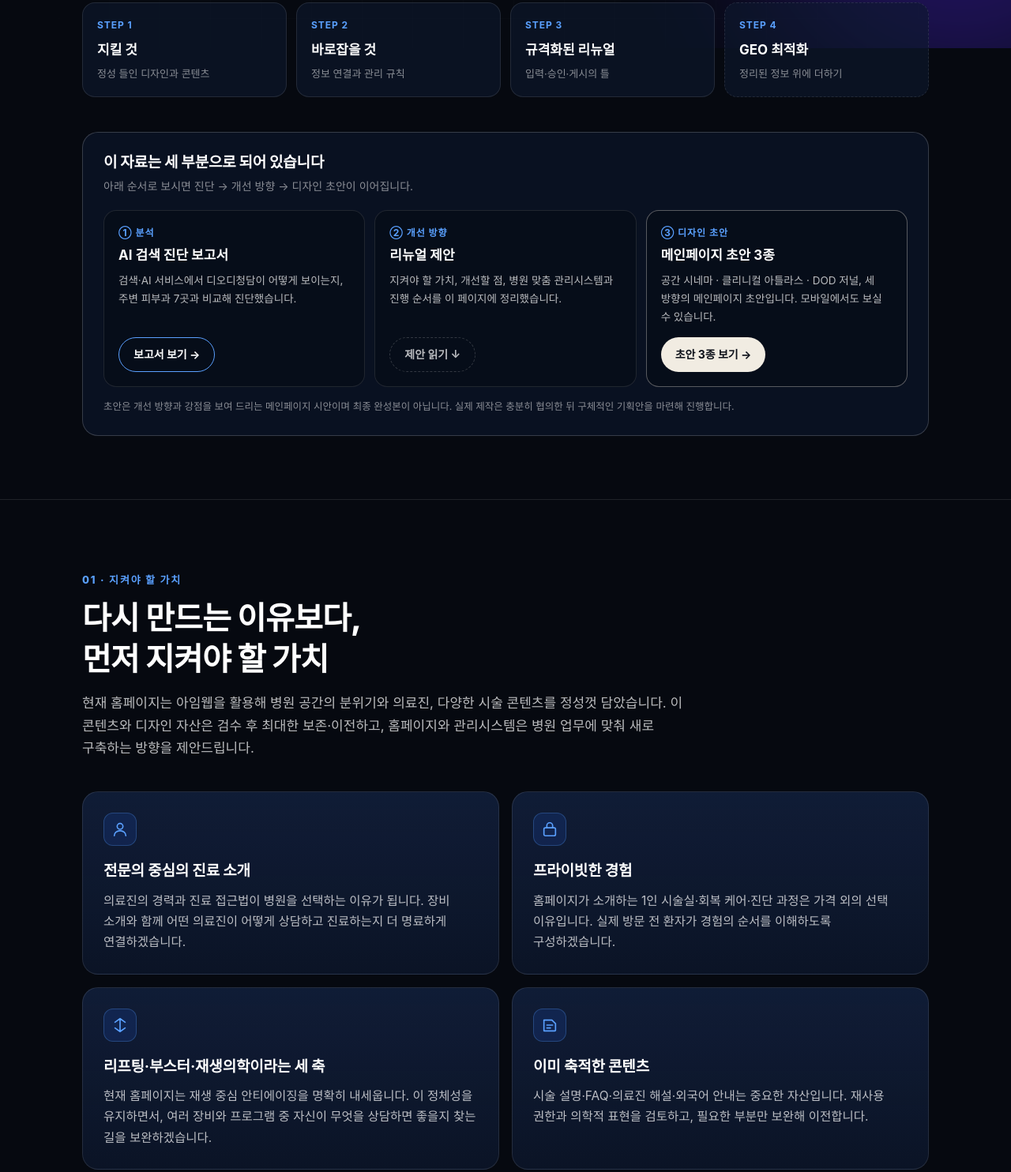
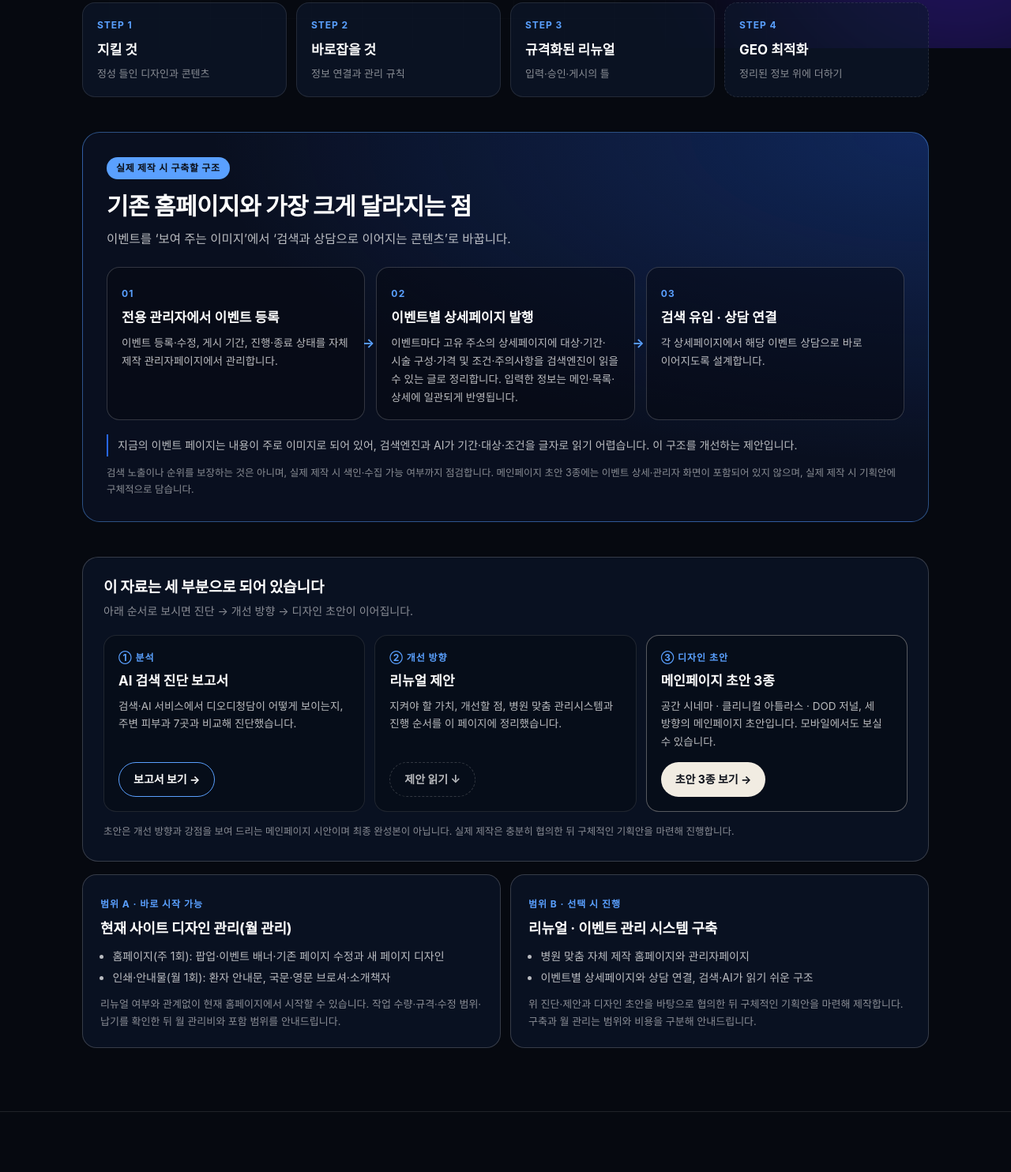
Before and after one commit to Jeonjaeman/dod-cheongdam, a plain HTML site: page index.html in a window 1280 px wide. Shown: the part 739-2223 px from the top of the page at 79% size. Drawn offline with Linux system fonts and the light colour scheme; a web font is replaced by a local one.

Commit message:
제안서 첫 화면: 가장 큰 차별점(관리자 이벤트 등록 → 이벤트별 상세페이지 → 검색 유입·상담 연결, 실제 제작 시 구축) + 범위 A 월 디자인 관리 / 범위 B 리뉴얼·이벤트 관리 시스템 구분
Co-authored-by: 소연-웹개발자 <531cfe132d0726511f645d80cff1f811e01277041307a3dd2b36c1713b7ce69a@tengtengsoft.communities.buzz.xyz>
Co-Authored-By: Claude Opus 5.5 <noreply@anthropic.com>

```diff
--- a/index.html
+++ b/index.html
@@ -71,6 +71,26 @@ h1 .hl{background:linear-gradient(90deg,#fff,var(--accent-hi));-webkit-backgroun
 .top .ctas a{display:inline-flex;align-items:center;min-height:44px;padding-top:0;padding-bottom:0}
 .top .ctas{display:flex;gap:8px;align-items:center}
 @media(max-width:520px){.top .cta,.top .cta2{padding:7px 10px;font-size:12px}.brand{font-size:12px}}
+.key{margin-top:44px;border:1px solid rgba(90,160,255,.45);border-radius:22px;padding:30px;background:radial-gradient(ellipse at 100% 0,rgba(39,102,248,.28),transparent 60%),rgba(10,18,36,.8)}
+.key .tag{display:inline-block;font-size:12px;font-weight:700;letter-spacing:.06em;color:#0b0f18;background:var(--accent-hi);border-radius:999px;padding:4px 12px}
+.key h2{margin:14px 0 0;font-size:clamp(22px,2.6vw,30px);line-height:1.35;letter-spacing:-.02em}
+.key .lead2{margin:8px 0 0;color:var(--mut);font-size:15.5px;max-width:760px}
+.key ol{list-style:none;margin:22px 0 0;padding:0;display:grid;grid-template-columns:repeat(3,1fr);gap:14px;counter-reset:k}
+.key li{position:relative;border:1px solid var(--line2);border-radius:16px;padding:18px 18px 16px;background:rgba(6,9,16,.5);counter-increment:k}
+.key li::before{content:"0" counter(k);font-size:12px;font-weight:700;letter-spacing:.1em;color:var(--accent-hi)}
+.key li:not(:last-child)::after{content:"→";position:absolute;right:-13px;top:50%;transform:translateY(-50%);color:var(--accent-hi);font-weight:700;z-index:1}
+.key li strong{display:block;font-size:17px;margin-top:4px}
+.key li p{margin:6px 0 0;font-size:13.5px;color:var(--mut)}
+.key .why{margin:18px 0 0;font-size:14px;color:var(--mut);border-left:2px solid var(--accent);padding:2px 0 2px 12px}
+.key .fine3{margin:10px 0 0;font-size:12.5px;color:var(--mut2)}
+.scope2{margin-top:16px;display:grid;grid-template-columns:1fr 1fr;gap:12px}
+.scope2>div{border:1px solid var(--line2);border-radius:18px;padding:22px;background:rgba(14,25,48,.55)}
+.scope2 small{font-size:12px;font-weight:700;letter-spacing:.08em;color:var(--accent-hi)}
+.scope2 h3{margin:4px 0 8px;font-size:18px}
+.scope2 ul{margin:0;padding-left:1.1em;font-size:14px;color:var(--mut)}
+.scope2 li{margin:.2rem 0}
+.scope2 p{margin:10px 0 0;font-size:13px;color:var(--mut2)}
+@media(max-width:860px){.key{padding:22px}.key ol{grid-template-columns:1fr}.key li:not(:last-child)::after{content:"↓";right:auto;left:50%;top:auto;bottom:-15px;transform:translateX(-50%)}.scope2{grid-template-columns:1fr}}
 .docs{margin-top:44px;border:1px solid var(--line2);border-radius:20px;background:rgba(14,25,48,.55);padding:26px}
 .docs>h2{margin:0;font-size:19px;letter-spacing:-.01em}
 .docs>p{margin:6px 0 0;color:var(--mut2);font-size:14px}
@@ -283,6 +303,19 @@ footer .wrap{display:flex;flex-wrap:wrap;justify-content:space-between;gap:10px}
       <div class="geo"><small>STEP 4</small><strong>GEO 최적화</strong><p>정리된 정보 위에 더하기</p></div>
     </div>
 
+
+    <section class="key rv" aria-labelledby="key-h">
+      <span class="tag">실제 제작 시 구축할 구조</span>
+      <h2 id="key-h">기존 홈페이지와 가장 크게 달라지는 점</h2>
+      <p class="lead2">이벤트를 ‘보여 주는 이미지’에서 ‘검색과 상담으로 이어지는 콘텐츠’로 바꿉니다.</p>
+      <ol>
+        <li><strong>전용 관리자에서 이벤트 등록</strong><p>이벤트 등록·수정, 게시 기간, 진행·종료 상태를 자체 제작 관리자페이지에서 관리합니다.</p></li>
+        <li><strong>이벤트별 상세페이지 발행</strong><p>이벤트마다 고유 주소의 상세페이지에 대상·기간·시술 구성·가격 및 조건·주의사항을 검색엔진이 읽을 수 있는 글로 정리합니다. 입력한 정보는 메인·목록·상세에 일관되게 반영됩니다.</p></li>
+        <li><strong>검색 유입 · 상담 연결</strong><p>각 상세페이지에서 해당 이벤트 상담으로 바로 이어지도록 설계합니다.</p></li>
+      </ol>
+      <p class="why">지금의 이벤트 페이지는 내용이 주로 이미지로 되어 있어, 검색엔진과 AI가 기간·대상·조건을 글자로 읽기 어렵습니다. 이 구조를 개선하는 제안입니다.</p>
+      <p class="fine3">검색 노출이나 순위를 보장하는 것은 아니며, 실제 제작 시 색인·수집 가능 여부까지 점검합니다. 메인페이지 초안 3종에는 이벤트 상세·관리자 화면이 포함되어 있지 않으며, 실제 제작 시 기획안에 구체적으로 담습니다.</p>
+    </section>
     <section class="docs rv" aria-labelledby="docs-h">
       <h2 id="docs-h">이 자료는 세 부분으로 되어 있습니다</h2>
       <p>아래 순서로 보시면 진단 → 개선 방향 → 디자인 초안이 이어집니다.</p>
@@ -293,6 +326,27 @@ footer .wrap{display:flex;flex-wrap:wrap;justify-content:space-between;gap:10px}
       </ol>
       <p class="fine2">초안은 개선 방향과 강점을 보여 드리는 메인페이지 시안이며 최종 완성본이 아닙니다. 실제 제작은 충분히 협의한 뒤 구체적인 기획안을 마련해 진행합니다.</p>
     </section>
+
+    <div class="scope2 rv" aria-label="제안 범위">
+      <div>
+        <small>범위 A · 바로 시작 가능</small>
+        <h3>현재 사이트 디자인 관리(월 관리)</h3>
+        <ul>
+          <li>홈페이지(주 1회): 팝업·이벤트 배너·기존 페이지 수정과 새 페이지 디자인</li>
+          <li>인쇄·안내물(월 1회): 환자 안내문, 국문·영문 브로셔·소개책자</li>
+        </ul>
+        <p>리뉴얼 여부와 관계없이 현재 홈페이지에서 시작할 수 있습니다. 작업 수량·규격·수정 범위·납기를 확인한 뒤 월 관리비와 포함 범위를 안내드립니다.</p>
+      </div>
+      <div>
+        <small>범위 B · 선택 시 진행</small>
+        <h3>리뉴얼 · 이벤트 관리 시스템 구축</h3>
+        <ul>
+          <li>병원 맞춤 자체 제작 홈페이지와 관리자페이지</li>
+          <li>이벤트별 상세페이지와 상담 연결, 검색·AI가 읽기 쉬운 구조</li>
+        </ul>
+        <p>위 진단·제안과 디자인 초안을 바탕으로 협의한 뒤 구체적인 기획안을 마련해 제작합니다. 구축과 월 관리는 범위와 비용을 구분해 안내드립니다.</p>
+      </div>
+    </div>
   </div>
 </section>
 
```
